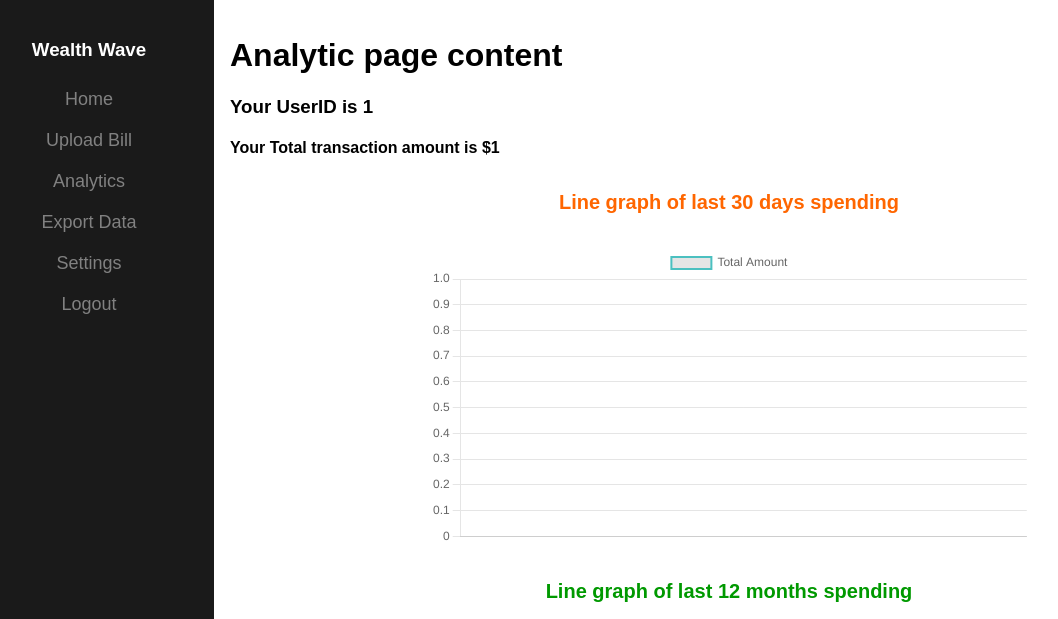
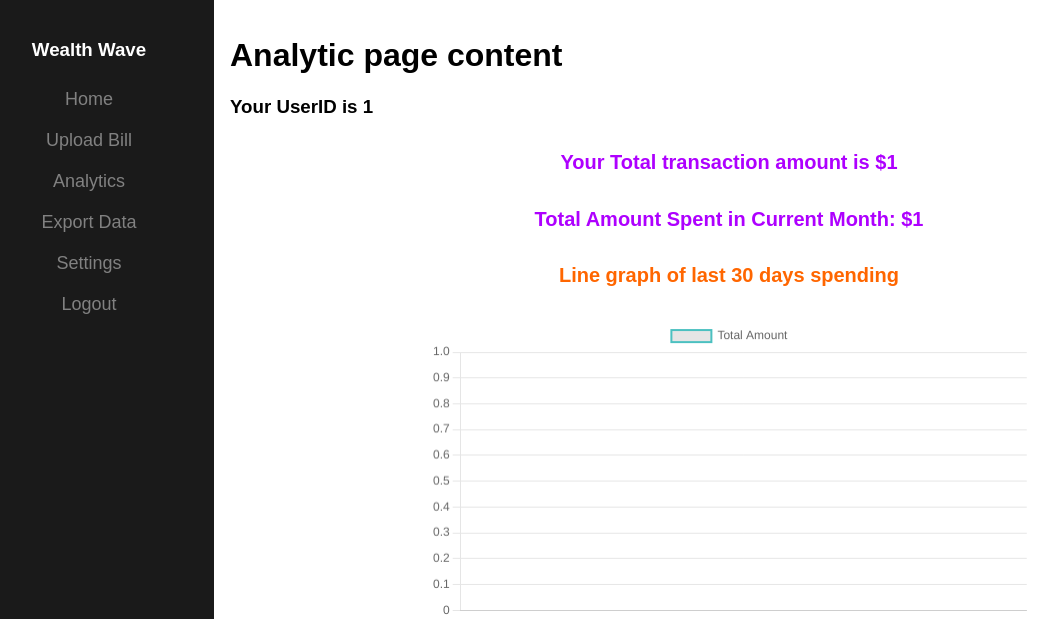
Before and after one commit to vamshinaik309/wealth-wave, a Flask app: template templates/analytics.html in a window 1280 px wide. Shown: the top 619 px of the page, without its empty margins (36-1094 px from the left). Run offline with Flask 2, Linux system fonts and the light colour scheme; the template is opened without the code that fills it: most values are stand-ins (such as "Sample title", 1, 10 or a date in 2020).

Commit message:
added this month total

```diff
--- a/templates/analytics.html
+++ b/templates/analytics.html
@@ -6,7 +6,16 @@
 {% block content %}
     <h1> Analytic page content</h1>
     <h3>Your UserID is {{ user_id }}</h3>
-    <h4>Your Total transaction amount is ${{ total_amount_sum }}</h4>
+
+    <!-- Display Your Total transaction amount -->
+    <div style="text-align: center; margin-top: 20px;">
+        <h5 style="font-size: 20px; color: #ae00ff;">Your Total transaction amount is ${{ total_amount_sum }}</h5>
+    </div>
+
+    <!-- Display total amount spent in the current month -->
+    <div style="text-align: center; margin-top: 20px;">
+        <h5 style="font-size: 20px; color: #ae00ff;">Total Amount Spent in Current Month: ${{ total_amount_current_month }}</h5>
+    </div>
 
     <!-- Container for the line chart with scrolling and zooming features -->
     <div style="position: relative; width: 60%; margin: auto; margin-bottom: 20px;">
```
Also changed, not shown: app1.py (+8 -1 lines).
